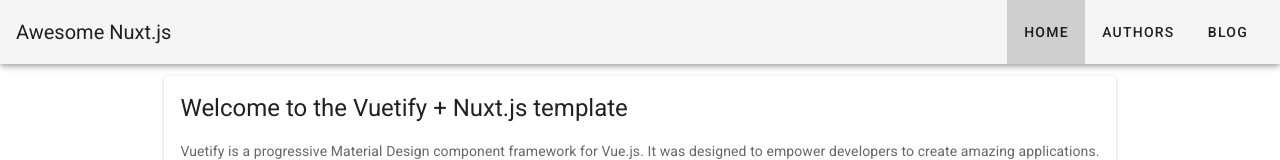
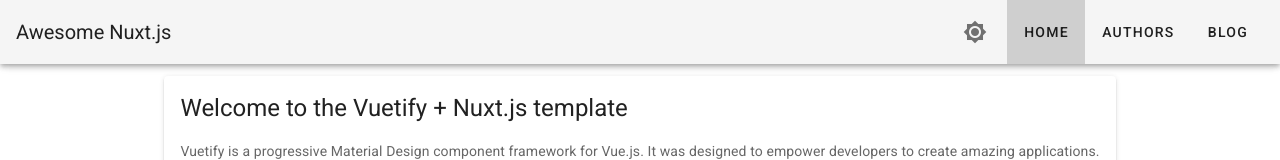
Before and after one commit to frontcutdown/nuxtjs-starter, a Nuxt app: page / in a window 1280 px wide. Shown: the top 160 px of the page. Built offline with nearby package versions, Linux system fonts and the light colour scheme.

Commit message:
Light and dark theme switch

```diff
--- a/layouts/default.vue
+++ b/layouts/default.vue
@@ -24,7 +24,12 @@
     <v-app-bar fixed app>
       <v-toolbar-title v-text="title" />
       <v-spacer />
-      <v-toolbar-items class="hidden-sm-and-down">
+      <v-btn icon @click="$vuetify.theme.dark = !$vuetify.theme.dark">
+        <v-icon>
+          {{ $vuetify.theme.dark ? 'mdi-brightness-4' : 'mdi-brightness-7' }}
+        </v-icon>
+      </v-btn>
+      <v-toolbar-items class="hidden-sm-and-down ml-2">
         <v-btn
           v-for="(item, index) in menuItems"
           :key="index"
--- a/vuetify.options.js
+++ b/vuetify.options.js
@@ -3,7 +3,7 @@
 export default {
   customVariables: ['~/assets/variables.scss'],
   theme: {
-    dark: true,
+    dark: false,
     themes: {
       dark: {
         primary: colors.blue.darken2,
```
